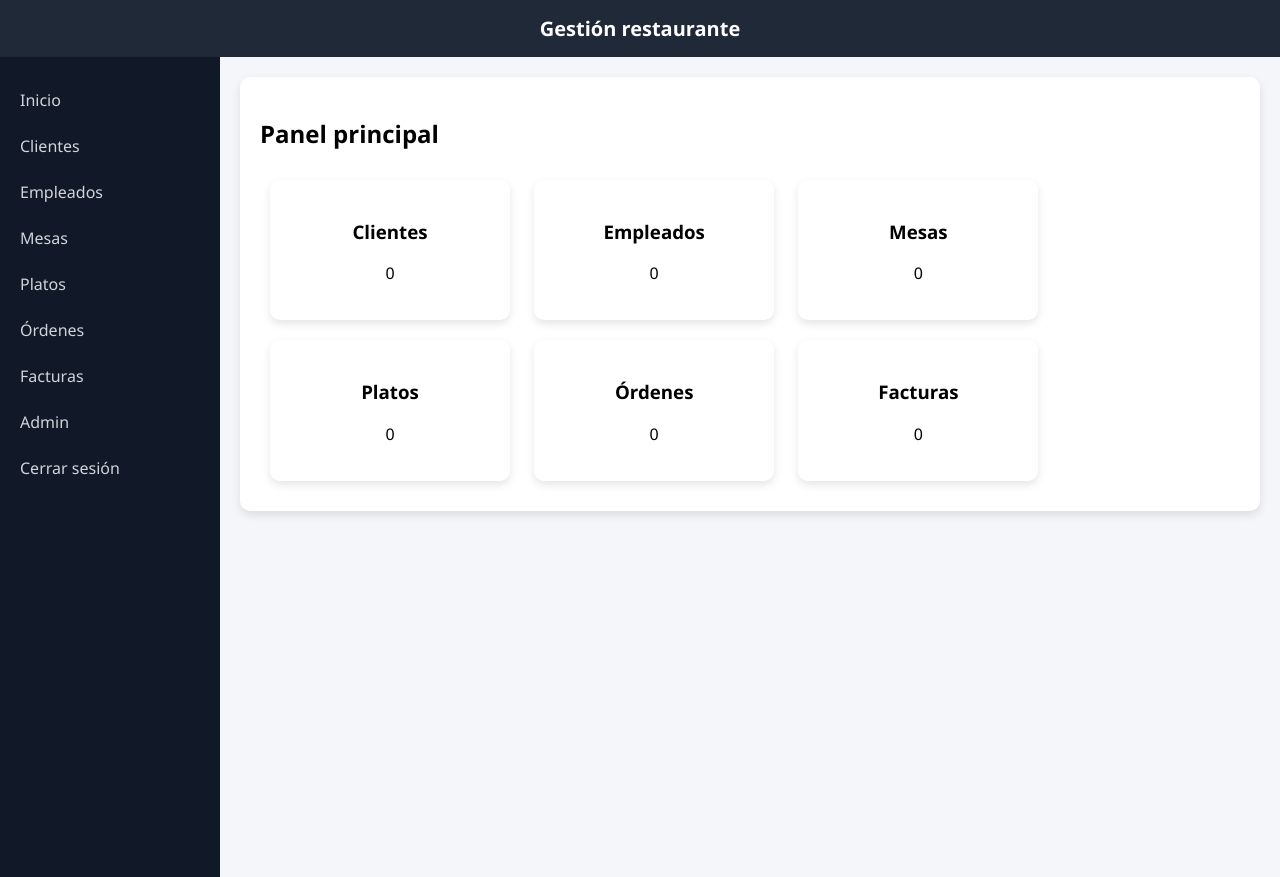
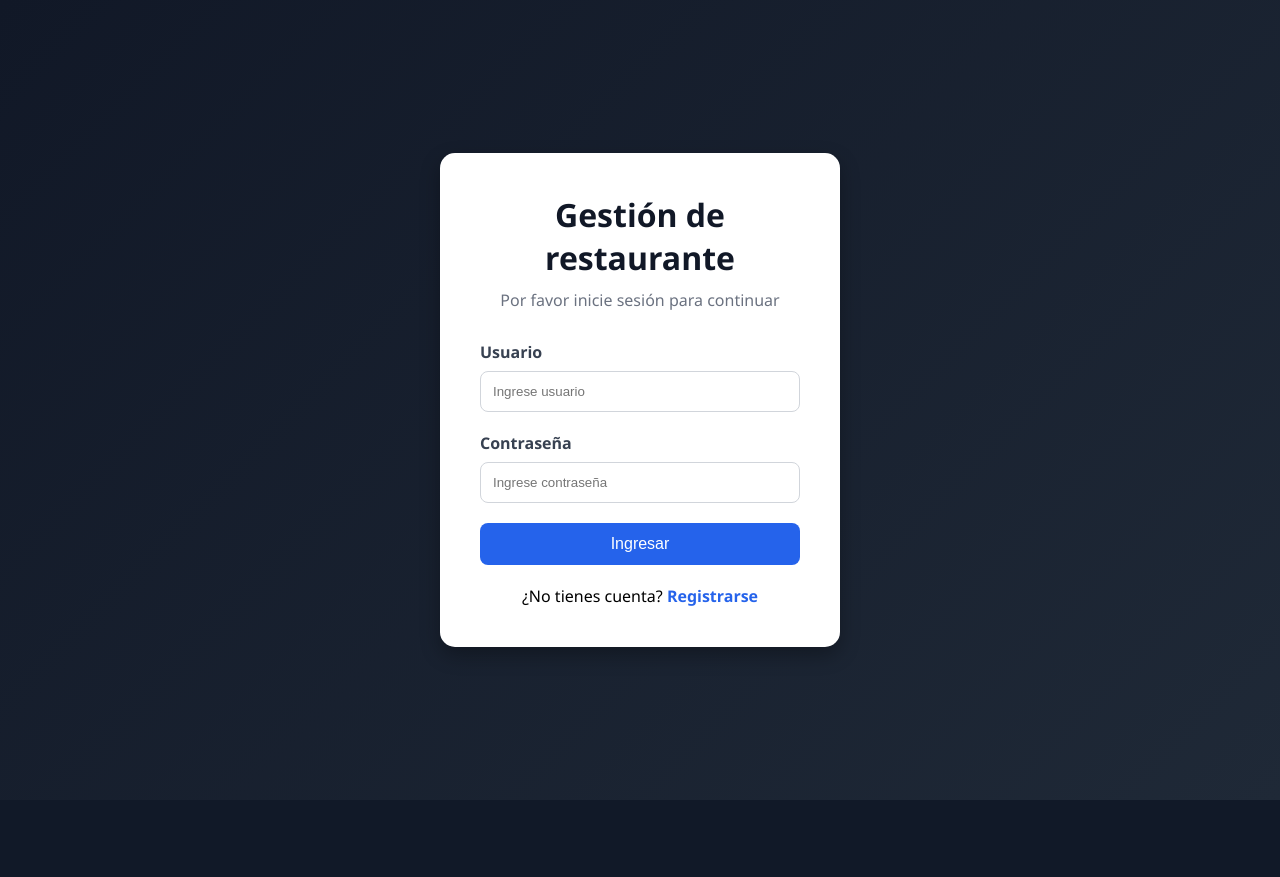
Before and after one commit to petro234567/restaurante_502, a Django app: page / in a window 1280 px wide. After the commit the page ends 800 px from the top, so only its background shows below. Run offline with Django 5.2, Linux system fonts and the light colour scheme; data that the repository does not hold is empty.

Commit message:
Se implemento el inicio de sesión y el registro de ususarios

```diff
--- a/config/settings.py
+++ b/config/settings.py
@@ -127,3 +127,6 @@ USE_TZ = True
 # https://docs.djangoproject.com/en/6.0/howto/static-files/
 
 STATIC_URL = 'static/'
+LOGIN_URL = '/login/'
+LOGIN_REDIRECT_URL = '/'
+LOGOUT_REDIRECT_URL = '/login/'
--- /dev/null
+++ b/gestion/forms.py
@@ -0,0 +1,32 @@
+from django import forms
+from django.contrib.auth.forms import AuthenticationForm
+from django.contrib.auth.forms import UserCreationForm
+from django.contrib.auth.models import User
+
+
+class RegistroForm(UserCreationForm):
+
+    email = forms.EmailField(
+        widget=forms.EmailInput(attrs={
+            'placeholder': 'Correo electrónico'
+        })
+    )
+
+    class Meta:
+        model = User
+        fields = ['username', 'email', 'password1', 'password2']
+
+
+class LoginForm(AuthenticationForm):
+
+    username = forms.CharField(
+        widget=forms.TextInput(attrs={
+            'placeholder': 'Ingrese usuario'
+        })
+    )
+
+    password = forms.CharField(
+        widget=forms.PasswordInput(attrs={
+            'placeholder': 'Ingrese contraseña'
+        })
+    )
--- /dev/null
+++ b/gestion/static/gestion/login.css
@@ -0,0 +1,105 @@
+* {
+    margin: 0;
+    padding: 0;
+    box-sizing: border-box;
+}
+
+body {
+    font-family: 'Segoe UI', sans-serif;
+    background: linear-gradient(135deg, #111827, #1f2937);
+    height: 100vh;
+    display: flex;
+    justify-content: center;
+    align-items: center;
+}
+
+/* CONTENEDOR */
+
+.login-container {
+    width: 100%;
+    display: flex;
+    justify-content: center;
+    align-items: center;
+}
+
+/* TARJETA LOGIN */
+
+.login-card {
+    width: 400px;
+    background: white;
+    padding: 40px;
+    border-radius: 15px;
+    box-shadow: 0px 8px 20px rgba(0,0,0,0.3);
+}
+
+/* TITULOS */
+
+.login-card h1 {
+    text-align: center;
+    color: #111827;
+    margin-bottom: 10px;
+}
+
+.subtitulo {
+    text-align: center;
+    color: #6b7280;
+    margin-bottom: 30px;
+}
+
+/* INPUTS */
+
+.input-group {
+    margin-bottom: 20px;
+}
+
+.input-group label {
+    display: block;
+    margin-bottom: 8px;
+    color: #374151;
+    font-weight: 600;
+}
+
+.input-group input {
+    width: 100%;
+    padding: 12px;
+    border: 1px solid #d1d5db;
+    border-radius: 8px;
+    outline: none;
+    transition: 0.3s;
+}
+
+.input-group input:focus {
+    border-color: #2563eb;
+    box-shadow: 0px 0px 5px rgba(37,99,235,0.4);
+}
+
+/* BOTON */
+
+button {
+    width: 100%;
+    padding: 12px;
+    background-color: #2563eb;
+    border: none;
+    color: white;
+    font-size: 16px;
+    border-radius: 8px;
+    cursor: pointer;
+    transition: 0.3s;
+}
+
+button:hover {
+    background-color: #1d4ed8;
+}
+
+/* REGISTRO */
+
+.registro-link {
+    text-align: center;
+    margin-top: 20px;
+}
+
+.registro-link a {
+    color: #2563eb;
+    text-decoration: none;
+    font-weight: bold;
+}
--- a/gestion/templates/gestion/base.html
+++ b/gestion/templates/gestion/base.html
@@ -7,7 +7,7 @@
 
     <title>
         {% block title %}
-        Pasta La Vista
+        Gestión de restaurante
         {% endblock %}
     </title>
 
@@ -23,7 +23,7 @@
 <div class="main">
 
     <div class="sidebar">
-        <a href="/">Inicio</a>
+        <a href="/inicio/">Inicio</a>
         <a href="/clientes/">Clientes</a>
         <a href="/empleados/">Empleados</a>
         <a href="/mesas/">Mesas</a>
@@ -31,7 +31,7 @@
         <a href="/ordenes/">Órdenes</a>
         <a href="/facturas/">Facturas</a>
         <a href="/admin/">Admin</a>
-        <a href="/logout/">Cerrar sesión</a>
+        <a href="/login/">Cerrar sesión</a>
     </div>
 
     <div class="contenido">
@@ -42,6 +42,3 @@
     </div>
 
 </div>
-
-</body>
-</html>
--- /dev/null
+++ b/gestion/templates/gestion/login.html
@@ -0,0 +1,58 @@
+{% load static %}
+
+<!DOCTYPE html>
+<html lang="es">
+
+<head>
+    <meta charset="UTF-8">
+
+    <title>Login | Gestión de restaurante </title>
+
+    <link rel="stylesheet" href="{% static 'gestion/login.css' %}">
+</head>
+
+<body>
+
+<div class="login-container">
+
+    <div class="login-card">
+
+        <h1>Gestión de restaurante</h1>
+
+        <p class="subtitulo">
+            Por favor inicie sesión para continuar
+        </p>
+
+        <form method="POST">
+
+            {% csrf_token %}
+
+            <div class="input-group">
+                <label>Usuario</label>
+                {{ form.username }}
+            </div>
+
+            <div class="input-group">
+                <label>Contraseña</label>
+                {{ form.password }}
+            </div>
+
+            <button type="submit">
+                Ingresar
+            </button>
+
+        </form>
+
+        <p class="registro-link">
+            ¿No tienes cuenta?
+            <a href="{% url 'registro' %}">
+                Registrarse
+            </a>
+        </p>
+
+    </div>
+
+</div>
+
+</body>
+</html>
--- a/gestion/urls.py
+++ b/gestion/urls.py
@@ -2,11 +2,17 @@ from django.urls import path
 from . import views
 
 urlpatterns = [
-    path('', views.inicio, name='inicio'),
-    path('clientes/', views.lista_clientes, name='lista_clientes'),
-    path('empleados/', views.lista_empleados, name='lista_empleados'),
-    path('mesas/', views.lista_mesas, name='lista_mesas'),
-    path('platos/', views.lista_platos, name='lista_platos'),
-    path('ordenes/', views.lista_ordenes, name='lista_ordenes'),
-    path('facturas/', views.lista_facturas, name='lista_facturas'),
+    path('', views.login_view, name='login'),
+    path('registro/', views.registro_view, name='registro'),
+    path('dashboard/', views.inicio, name='dashboard'),
+    path('inicio/', views.inicio, name='inicio'),
+    path('clientes/', views.lista_clientes, name='clientes'),
+    path('empleados/', views.lista_empleados, name='empleados'),
+    path('mesas/', views.lista_mesas, name='mesas'),
+    path('platos/', views.lista_platos, name='platos'),
+    path('ordenes/', views.lista_ordenes, name='ordenes'),
+    path('facturas/', views.lista_facturas, name='facturas'),
+    path('login/', views.login_view, name='login'),
+    path('registro/', views.registro_view, name='registro'),
+    path('logout/', views.logout_view, name='logout'),
 ]
--- a/gestion/views.py
+++ b/gestion/views.py
@@ -1,7 +1,15 @@
-from django.shortcuts import render
+from urllib import request
+from django.shortcuts import render, redirect
+from django.contrib.auth import authenticate, login, logout
+from django.contrib.auth.forms import AuthenticationForm
+from .forms import RegistroForm, LoginForm
+from django.contrib.auth.decorators import login_required
+from django.contrib import messages
 
+# Create your views here.
 from .models import Cliente, Empleado, Mesa, Plato, Orden, Factura
 
+@login_required
 def inicio(request):
     context = {
         'total_clientes': Cliente.objects.count(),
@@ -13,26 +21,102 @@ def inicio(request):
     }
     return render(request, 'gestion/inicio.html', context)
 
+
 def lista_clientes(request):
     clientes = Cliente.objects.all()
     return render(request, 'gestion/clientes.html', {'clientes': clientes})
+
 
 def lista_empleados(request):
     empleados = Empleado.objects.all()
     return render(request, 'gestion/empleados.html', {'empleados': empleados})
 
+
 def lista_mesas(request):
     mesas = Mesa.objects.all()
     return render(request, 'gestion/mesas.html', {'mesas': mesas})
+
 
 def lista_platos(request):
     platos = Plato.objects.all()
     return render(request, 'gestion/platos.html', {'platos': platos})
 
+
 def lista_ordenes(request):
     ordenes = Orden.objects.all()
     return render(request, 'gestion/ordenes.html', {'ordenes': ordenes})
 
+
 def lista_facturas(request):
     facturas = Factura.objects.all()
     return render(request, 'gestion/facturas.html', {'facturas': facturas})
+
+# REGISTRO
+def registro_view(request):
+
+    if request.method == 'POST':
+
+        form = RegistroForm(request.POST)
+
+        if form.is_valid():
+
+            form.save()
+
+            messages.success(
+                request,
+                'Usuario registrado correctamente'
+            )
+
+            return redirect('login')
+
+    else:
+        form = RegistroForm()
+
+    return render(
+        request,
+        'gestion/registro.html',
+        {'form': form}
+    )
+
+
+# LOGIN
+def login_view(request):
+
+    if request.method == 'POST':
+
+        form = LoginForm(request, data=request.POST)
+
+        if form.is_valid():
+
+            username = form.cleaned_data.get('username')
+            password = form.cleaned_data.get('password')
+
+            user = authenticate(
+                username=username,
+                password=password
+            )
+
+            if user is not None:
+                login(request, user)
+                return redirect('dashboard')
+
+    else:
+        messages.error(
+                request,
+                'Usuario o contraseña incorrectos'
+            )
+        form = LoginForm()
+
+    return render(request, 'gestion/login.html', {'form': form})
+
+
+# LOGOUT
+def logout_view(request):
+    logout(request)
+    return redirect('login')
+
+
+# DASHBOARD
+@login_required
+def dashboard(request):
+    return render(request, 'gestion/dashboard.html')
```
Also changed, not shown: gestion/static/gestion/registro.css (added, +107 -0 lines), gestion/templates/gestion/registro.html (added, +79 -0 lines).
